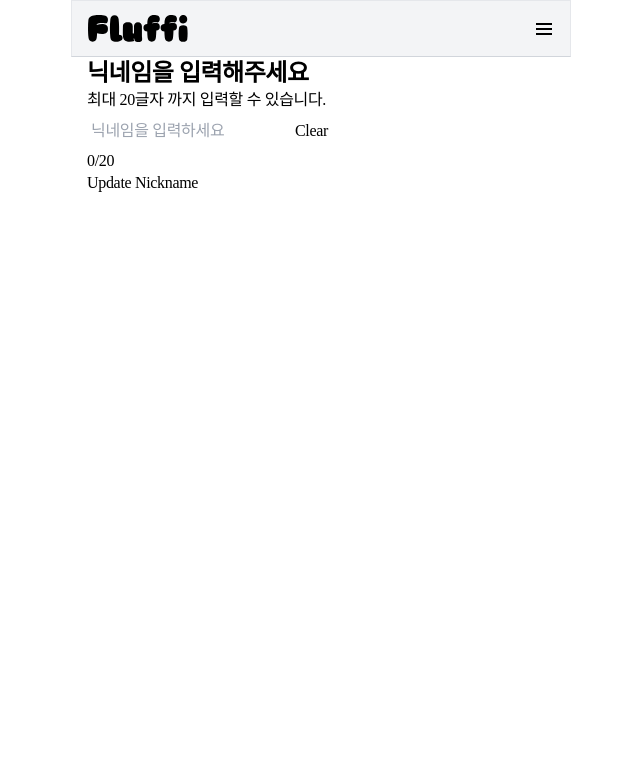
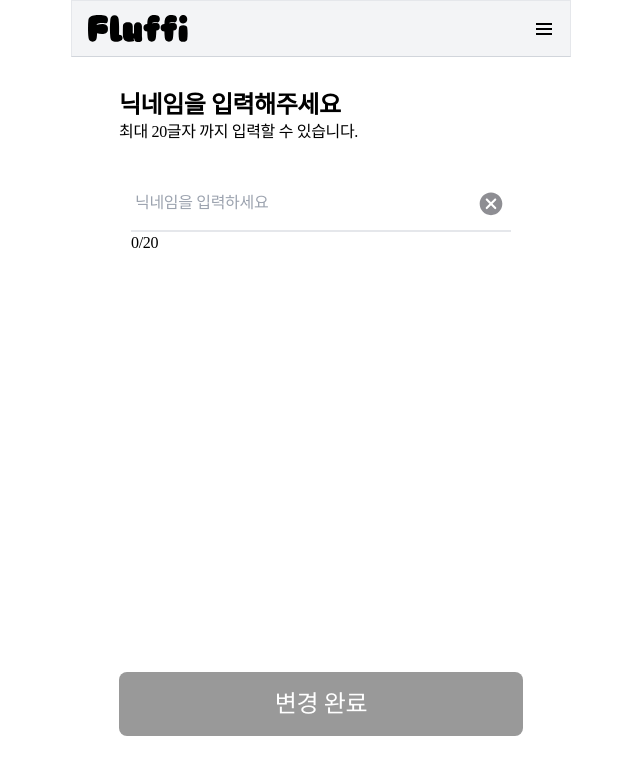
Before and after one commit to jjeong-dev/animal_mbti_test, a Next.js app: page /editnick in a window 1280 px wide. Shown: the top 774 px of the page, without its empty margins (319-959 px from the left). Built offline with nearby package versions, Linux system fonts and the light colour scheme; no server answers.

Commit message:
Design: 내 정보 수정하기 페이지 디자인 적용

```diff
--- a/src/app/editnick/page.tsx
+++ b/src/app/editnick/page.tsx
@@ -23,14 +23,17 @@ const EditMyNickname = () => {
     }
   };
   return (
-    <div id="page_wrap" className="setting edit_info">
-      <section>
-        <h5 className="text-2xl font-bold">닉네임을 입력해주세요</h5>
+    <div id="page_wrap" className="setting edit_info px-8">
+      <section style={{ height: '100vh' }}>
+        <h1 className="text-2xl pt-8 font-bold">닉네임을 입력해주세요</h1>
         <p className="sub">최대 20글자 까지 입력할 수 있습니다.</p>
-        <div className="input_wrap">
+
+        <div className="edit_form_wrap mt-8">
+          <div className="input_wrap px-3">
+            <div style={{ position: 'relative' }}>
               <input
                 id="nicknameInput"
-            className="px-1 py-2"
+                className="px-1 py-1 w100 h-14 border-b-2 focus:outline-0"
                 type="text"
                 value={nickname}
                 onChange={handleInputChange}
@@ -38,13 +41,22 @@ const EditMyNickname = () => {
                 required={true}
                 placeholder="닉네임을 입력하세요"
               />
-          <button onClick={handleClearClick}>Clear</button>
-
+              <button className="clear_btn" onClick={handleClearClick}>
+                <img src="icons/clear_btn.svg" alt="clear 버튼" />
+              </button>
+            </div>
             <div className="char_cnt">
               <p>{characterCount}/20</p>
             </div>
           </div>
-        <button onClick={handleUpdateClick}>Update Nickname</button>
+          <button
+            className="px-3 py-4 w100 text-white text-2xl rounded-lg"
+            onClick={handleUpdateClick}
+            style={{ backgroundColor: nickname ? '#0079E3' : '#999999' }}
+          >
+            변경 완료
+          </button>
+        </div>
       </section>
     </div>
   );
--- a/src/app/globals.css
+++ b/src/app/globals.css
@@ -40,6 +40,21 @@ button img {
 }
 button * + .btn_txt {
   margin-left: 4px;
+}
+.edit_btn {
+  font-size: 20px !important;
+}
+.clear_btn {
+  position: absolute;
+  top: 50%;
+  right: 0.5rem;
+  transform: translateY(-50%);
+}
+.edit_form_wrap {
+  height: 70%;
+  display: flex;
+  flex-direction: column;
+  justify-content: space-between;
 }
 
 ol,
@@ -113,7 +128,7 @@ p {
   width: 100%;
   max-width: 500px;
   min-width: 375px;
-  height: 100vh;
+  height: 100%;
   position: relative;
 }
 
--- a/src/app/myinfo/page.tsx
+++ b/src/app/myinfo/page.tsx
@@ -4,12 +4,12 @@ import React from 'react';
 
 const EditMyNickname = () => {
   return (
-    <div id="page_wrap" className="setting">
+    <div id="page_wrap" className="setting px-8">
       <h1 className="title text-2xl pt-8 font-bold">내 정보 수정하기</h1>
       <section>
-        <Link href="/editnick" className="w100">
-          <span className="btn_txt">닉네임 수정</span>
-          <span className="ico_btn ico_btn_arr_right_16"></span>
+        <Link href="/editnick" className="p-2 mt-8 flex justify-between">
+          <span className="btn_txt edit_btn">닉네임 수정</span>
+          <span className="ico_btn ico_btn_arr_right_24"></span>
         </Link>
       </section>
     </div>
```
Also changed, not shown: public/icons/clear_btn.svg (added). Lines whose indentation alone changed are shown as unchanged.
